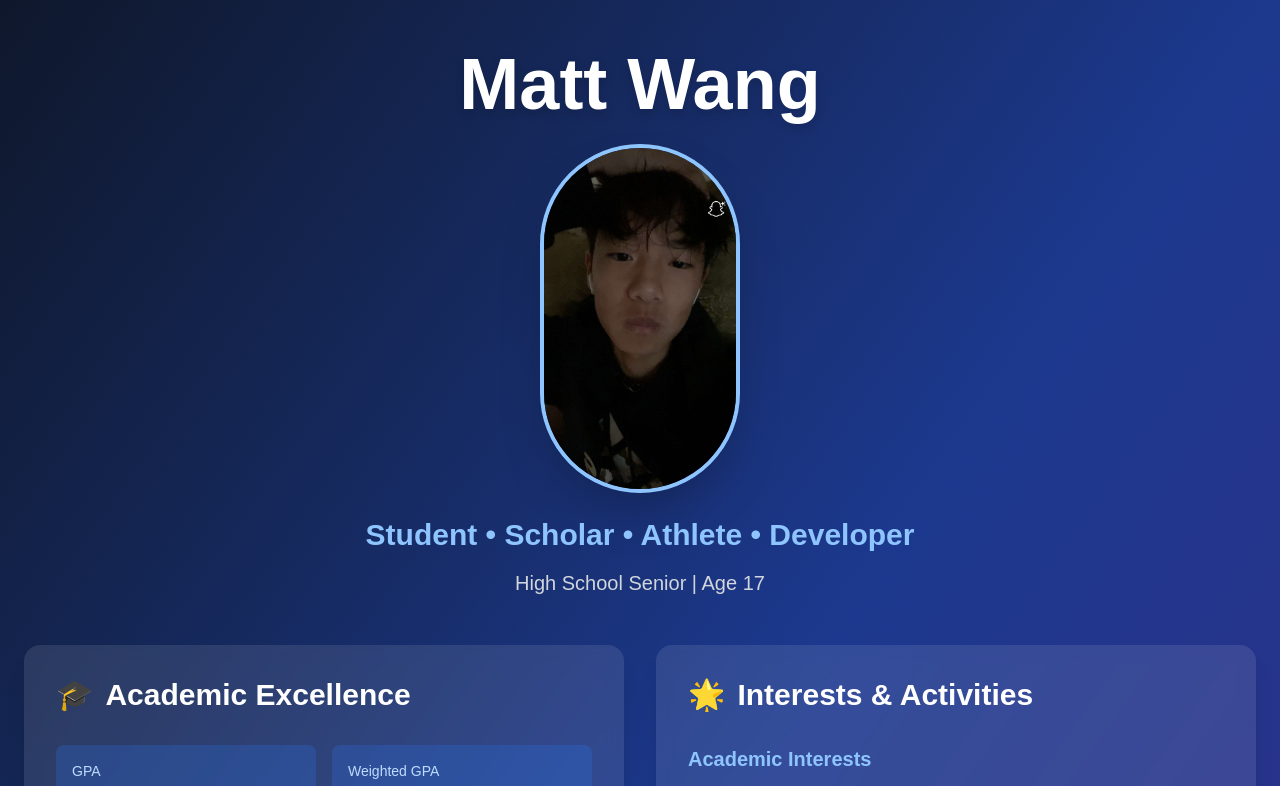
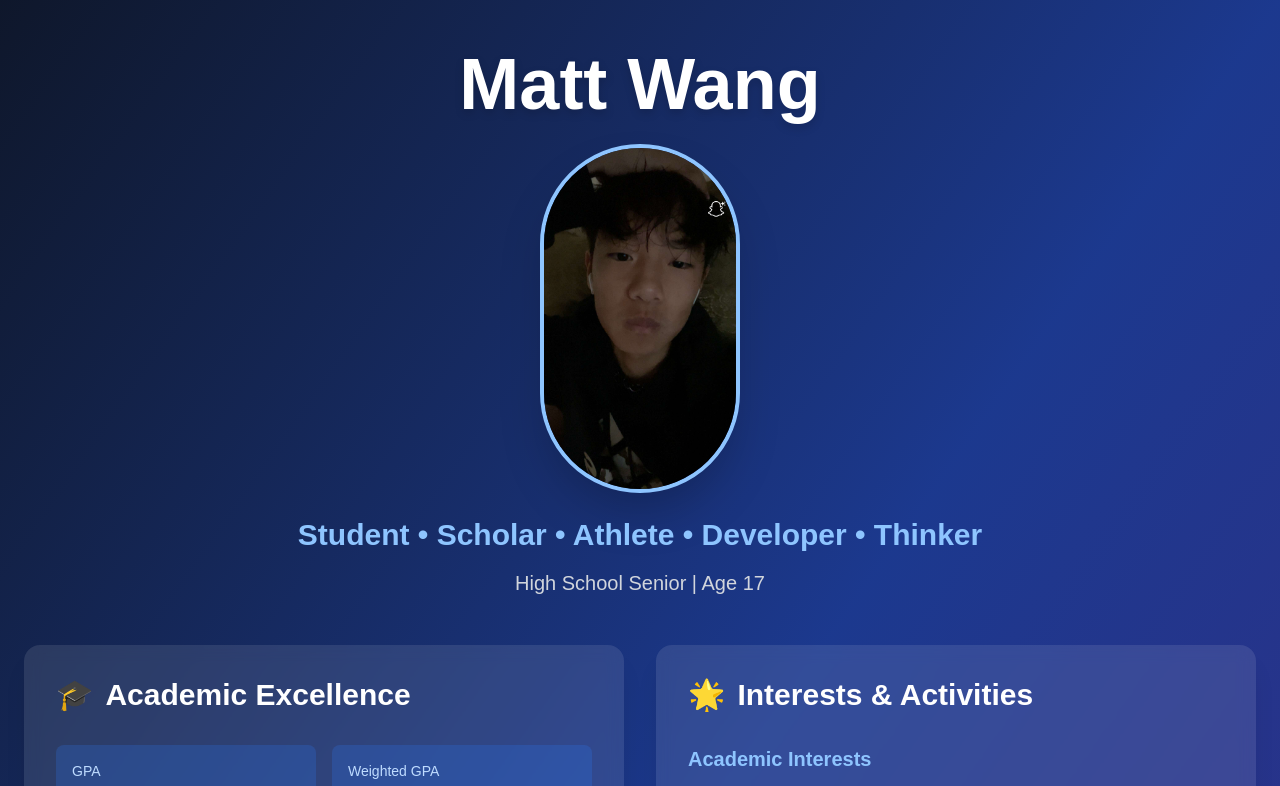
Before and after one commit to ShoumingWang08/personal-website, a Next.js app: page / in a window 1280 px wide. Shown: the top 786 px of the page. Built offline with nearby package versions, Linux system fonts and the light colour scheme.

Commit message:
added another adjective

```diff
--- a/src/app/page.tsx
+++ b/src/app/page.tsx
@@ -19,7 +19,7 @@ export default function Home() {
             />
           </div>
           <p className="text-3xl text-blue-300 font-semibold mb-4">
-            Student • Scholar • Athlete • Developer
+            Student • Scholar • Athlete • Developer • Thinker
           </p>
           <p className="text-xl text-gray-300">
             High School Senior | Age 17
```
